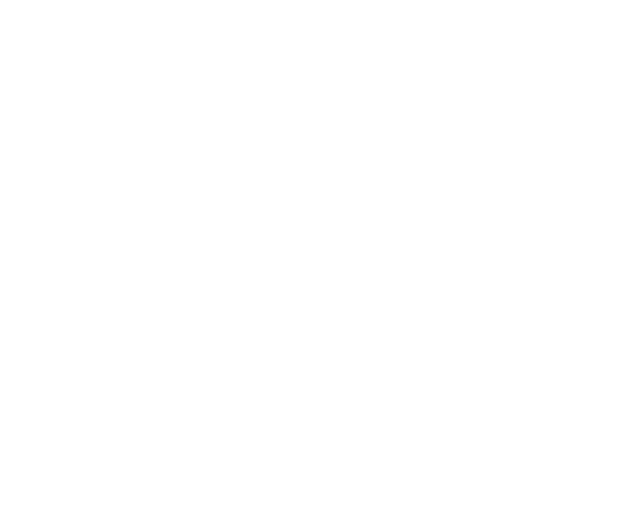
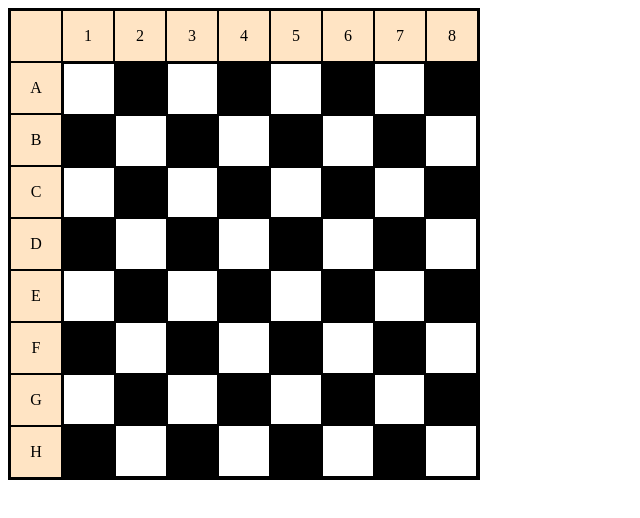
Before and after one commit to RonaldasC/chesst2, a plain HTML site: page index.html in a window 1280 px wide. Shown: the whole page, without its empty margins (0-640 px from the left). Drawn offline with Linux system fonts and the light colour scheme.

Commit message:
final commit

```diff
--- a/index.html
+++ b/index.html
@@ -1,13 +1,117 @@
 <!DOCTYPE html>
 <html lang="en">
-<head>
-    <meta charset="UTF-8">
-    <meta http-equiv="X-UA-Compatible" content="IE=edge">
-    <meta name="viewport" content="width=device-width, initial-scale=1.0">
+  <head>
+    <meta charset="UTF-8" />
+    <meta http-equiv="X-UA-Compatible" content="IE=edge" />
+    <meta name="viewport" content="widtd=device-widtd, initial-scale=1.0" />
     <title>Document</title>
-    <link rel="stylesheet" type="text/css" href="style.css"/>
-</head>
-<body>
-
-</body>
+    <link rel="stylesheet" type="text/css" href="style.css" />
+  </head>
+  <body>
+    <div class="flex_f">
+        <div class="flex_c">
+            <div class="flex_d"></div>
+            <div class="flex_d">1</div>
+            <div class="flex_d">2</div>
+            <div class="flex_d">3</div>
+            <div class="flex_d">4</div>
+            <div class="flex_d">5</div>
+            <div class="flex_d">6</div>
+            <div class="flex_d">7</div>
+            <div class="flex_d">8</div>
+        </div>
+        <div class="flex_r">
+            <div class="flex_d">A</div>
+            <div class="flex_d">B</div>
+            <div class="flex_d">C</div>
+            <div class="flex_d">D</div>
+            <div class="flex_d">E</div>
+            <div class="flex_d">F</div>
+            <div class="flex_d">G</div>
+            <div class="flex_d">H</div>
+        </div>
+        <table class="flex_t">
+            <tr>
+                <td></td>
+                <td></td>
+                <td></td>
+                <td></td>
+                <td></td>
+                <td></td>
+                <td></td>
+                <td></td>
+            </tr>
+            <tr>
+                <td></td>
+                <td></td>
+                <td></td>
+                <td></td>
+                <td></td>
+                <td></td>
+                <td></td>
+                <td></td>
+            </tr>
+            <tr>
+                <td></td>
+                <td></td>
+                <td></td>
+                <td></td>
+                <td></td>
+                <td></td>
+                <td></td>
+                <td></td>
+            </tr>
+            <tr>
+                <td></td>
+                <td></td>
+                <td></td>
+                <td></td>
+                <td></td>
+                <td></td>
+                <td></td>
+                <td></td>
+            </tr>
+            <tr>
+                <td></td>
+                <td></td>
+                <td></td>
+                <td></td>
+                <td></td>
+                <td></td>
+                <td></td>
+                <td></td>
+            </tr>
+            <tr>
+                <td></td>
+                <td></td>
+                <td></td>
+                <td></td>
+                <td></td>
+                <td></td>
+                <td></td>
+                <td></td>
+            </tr>
+            <tr>
+                <td></td>
+                <td></td>
+                <td></td>
+                <td></td>
+                <td></td>
+                <td></td>
+                <td></td>
+                <td></td>
+            </tr>
+            <tr>
+                <td></td>
+                <td></td>
+                <td></td>
+                <td></td>
+                <td></td>
+                <td></td>
+                <td></td>
+                <td></td>
+            </tr>
+        </table>
+        </div>
+  </body>
 </html>
--- a/style.css
+++ b/style.css
@@ -0,0 +1,42 @@
+.flex_f {
+    display: flex;
+    border: 2px solid black;
+    flex-wrap: wrap;
+    height: 468px;
+    width: 468px;
+}
+table {
+    background-color: white;
+
+}
+.flex_d {
+    height: 50px;
+    width: 50px;
+    border: 1px solid black;
+    background-color: bisque;
+    text-align: center;
+    line-height: 50px;/*line-height leidžia nustatyt eilutės aukšyį šiuo atveju raidžių ir skaičių vertikalą centre*/
+}
+table {
+    height: 416px;
+    width: 416px;
+    border: 1px solid black;
+    border-collapse: collapse;
+}
+td {
+    height: px;
+    width: px;
+    border: 2px solid black;
+
+}
+.flex_c {
+    display: flex;
+    flex-direction: row;
+}
+.flex_r {
+    display: flex;
+    flex-direction: column;
+}
+tr:nth-child(even) td:nth-child(odd), tr:nth-child(odd) td:nth-child(even) {
+    background-color: black;
+}
```
